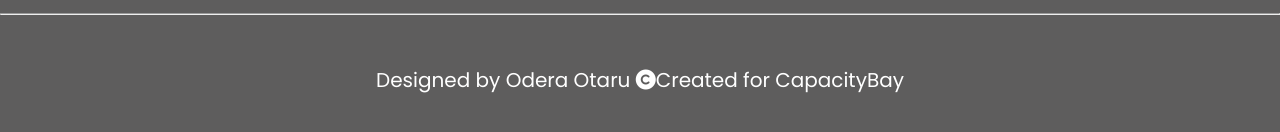
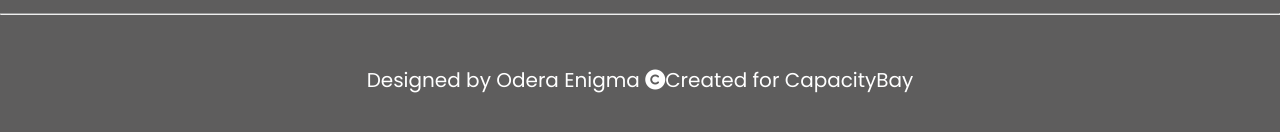
Before and after one commit to oderaotaru/Ninth-Assignment, a plain HTML site: page index.html in a window 1280 px wide. Shown: the part 1281-1413 px from the top of the page. Drawn offline with Linux system fonts and the light colour scheme.

Commit message:
twerked the name

```diff
--- a/index.html
+++ b/index.html
@@ -54,7 +54,7 @@
         <br>
         <hr>
         <br>
-        <p class="last">Designed by Odera Otaru <i class="fa-solid fa-copyright"></i></i>Created for CapacityBay</p>
+        <p class="last">Designed by Odera Enigma <i class="fa-solid fa-copyright"></i></i>Created for CapacityBay</p>
     </div>
 </body>
 </html>
```
